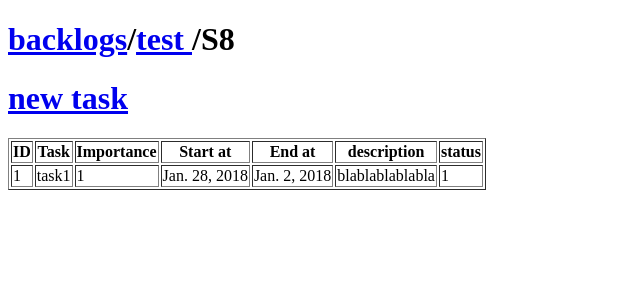
After one commit to RemonIbrahimNashed/ScrumManagementSystem, a Django app: page /backlogs/3/sprints/3/ in a window 1280 px wide. The commit adds this page. Shown: the top 300 px of the page, without its empty margins (0-640 px from the left). Run offline with Django 3.2, Linux system fonts and the light colour scheme; data comes from the database, SQL or seed files in the repository; both versions use the stored data as it was after the commit; some libraries are stand-ins or nearby versions.

Commit message:
second commit

```diff
--- a/ScrumManagementSystem/urls.py
+++ b/ScrumManagementSystem/urls.py
@@ -5,7 +5,12 @@ from backlog import views
 urlpatterns = [
     url(r'^admin/', admin.site.urls),
     url(r'^$', views.home, name='home'),
+    url(r'^backlogs/new/$', views.new_backlog, name='new_backlog'),
     url(r'^backlogs/(?P<pk>\d+)/$', views.backlog_sprints, name='backlog_sprints'),
+    url(r'^backlogs/(?P<pk>\d+)/sprints/(?P<spk>\d+)/$', views.sprint_tasks, name='sprint_tasks'),
+    url(r'^backlogs/(?P<pk>\d+)/sprints/(?P<spk>\d+)/new$', views.new_task, name='new_task'),
     url(r'^backlogs/(?P<pk>\d+)/new/$', views.new_sprint, name='new_sprint'),
 
+
+
 ]
--- a/backlog/models.py
+++ b/backlog/models.py
@@ -32,7 +32,7 @@ class Task(models.Model):
     description = models.CharField(max_length=255)
     start_at = models.DateField(auto_now_add=True)
     end_at = models.DateField(auto_now_add=False, auto_now=False)
-    assigned_user = models.ForeignKey(User, related_name='tasks', on_delete=models.DO_NOTHING)
+    assigned_user = models.ForeignKey(User, related_name='tasks', null=True, on_delete=models.DO_NOTHING)
     sprint = models.ForeignKey(Sprint, related_name='tasks', on_delete=models.CASCADE)
 
     def __str__(self):
--- a/backlog/views.py
+++ b/backlog/views.py
@@ -1,20 +1,41 @@
 from django.contrib.auth.models import User
 from django.http import HttpResponse
 from django.shortcuts import render, get_object_or_404, redirect
-from .forms import NewSprint
+from .forms import NewSprint, NewBackLog, NewTask
 
 # Create your views here.
-from .models import BackLog, Sprint
+from .models import BackLog, Sprint, Task
 
 
 def home(request):
     backlogs = BackLog.objects.all()
-    return render(request, 'home.html', {'backlogs': backlogs})
+    li =[]
+
+    for backlog in backlogs:
+        counter = 0
+        for sprint in backlog.sprints.all():
+            counter += sprint.tasks.all().count()
+        li.append(counter)
+    return render(request, 'home.html', {'backlogs': backlogs, 'li': li})
+
+
+def count(request, pk):
+    backlog = get_object_or_404(BackLog, pk=pk)
+    counter = 0
+    for sprint in backlog.sprints.all.count():
+        counter += sprint.tasks.all.count()
+    return render(request, 'home.html', {'counter': counter})
 
 
 def backlog_sprints(request, pk):
     backlog = get_object_or_404(BackLog, pk=pk)
     return render(request, 'sprint.html', {'backlog': backlog})
+
+
+def sprint_tasks(request, pk, spk):
+    backlog = get_object_or_404(BackLog, pk=pk)
+    sprint = get_object_or_404(Sprint, pk=spk)
+    return render(request, 'task.html', {'backlog': backlog, 'sprint': sprint})
 
 
 def new_sprint(request, pk):
@@ -27,3 +48,35 @@ def new_sprint(request, pk):
         )
         return redirect('backlog_sprints', pk=backlog.pk)
     return render(request, 'new_sprint.html', {'backlog': backlog, 'form': NewSprint})
+
+
+def new_task(request, pk, spk):
+    backlog = get_object_or_404(BackLog, pk=pk)
+    sprint = get_object_or_404(Sprint, pk=spk)
+    if request.method == 'POST':
+        task = Task.objects.create(
+            name=request.POST['name'],
+            sprint=sprint,
+            description=request.POST['description'],
+            end_at=request.POST['dead_line'],
+            importance=request.POST['importance'],
+
+        )
+        return redirect('sprint_tasks', pk, spk)
+    return render(request, 'new_task.html', {'backlog': backlog, 'sprint': sprint, 'form': NewTask})
+
+
+def new_backlog(request):
+    if request.method == 'POST':
+        backlog = BackLog.objects.create(
+            name=request.POST['name'],
+            end_at=request.POST['dead_line'],
+        )
+        return redirect('home')
+    return render(request, 'new_backlog.html', {'form': NewBackLog})
+
+
+def sprint_tasks(request, pk, spk):
+    backlog = get_object_or_404(BackLog, pk=pk)
+    sprint = get_object_or_404(Sprint, pk=spk)
+    return render(request, 'task.html', {'backlog': backlog, 'sprint': sprint})
--- a/templates/sprint.html
+++ b/templates/sprint.html
@@ -24,7 +24,7 @@
       {% for sprint in backlog.sprints.all %}
         <tr>
             <td>{{ sprint.id }}</td>
-            <td>{{ sprint.name }}</td>
+            <td><a href="{% url 'sprint_tasks' backlog.pk sprint.pk%}">{{ sprint.name }}</a></td>
             <td>{{ sprint.tasks.all.count }}</td>
             <td>{{ sprint.start_at }}</td>
             <td>{{ sprint.end_at }}</td>
--- /dev/null
+++ b/templates/task.html
@@ -0,0 +1,41 @@
+{% extends 'base.html' %}
+
+{% block title %}
+  {{ backlog.name }}
+{% endblock %}
+
+{% block heading %}
+   <h1><a href="{% url 'home' %}">backlogs</a>/<a href="{% url 'backlog_sprints' backlog.pk %}">{{backlog.name}}</a>/{{sprint.name}}</h1>
+{% endblock %}
+
+{% block content %}
+<h1><a href="{% url 'new_task' backlog.pk sprint.pk %}">new task</a> </h1>
+     <table border="1">
+    <thead >
+      <tr>
+          <th>ID</th>
+          <th>Task</th>
+          <th>Importance</th>
+          <th>Start at</th>
+          <th>End at</th>
+          <th>description</th>
+          <th>status</th>
+      </tr>
+    </thead>
+    <tbody>
+      {% for task in sprint.tasks.all %}
+        <tr>
+            <td>{{ task.id }}</td>
+            <td>{{ task.name }}</td>
+            <td>{{ task.importance }}</td>
+            <td>{{ task.start_at }}</td>
+            <td>{{ task.end_at }}</td>
+            <td>{{task.description}}</td>
+            <td>{{task.status}}</td>
+
+        </tr>
+      {% endfor %}
+    </tbody>
+  </table>
+
+{% endblock %}
```
Also changed, not shown: backlog/forms.py (+21 -3 lines), templates/home.html (+7 -1 lines), templates/new_backlog.html (added, +16 -0 lines), templates/new_task.html (added, +16 -0 lines), backlog/migrations/0004_auto_20180128_1935.py (added), db.sqlite3.
